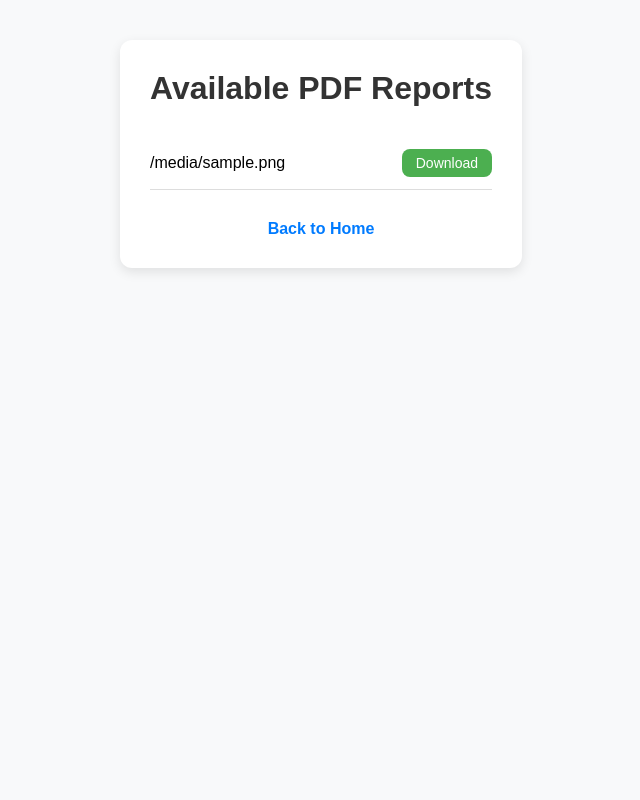
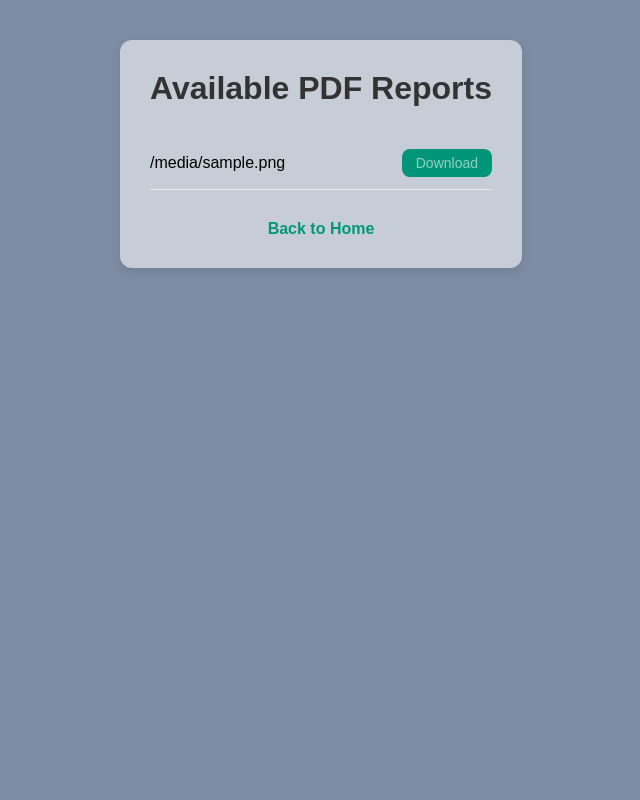
Before and after one commit to TOT102/med-server, a Flask app: template app/templates/list_reports.html in a window 1280 px wide. Shown: the whole page, without its empty margins (319-959 px from the left). Run offline with Flask 3, Linux system fonts and the light colour scheme; the template is opened without the code that fills it: most values are stand-ins (such as "Sample title", 1, 10 or a date in 2020).

Commit message:
New frontend color style
Change the color's to darker ones.

```diff
--- a/app/static/styles.css
+++ b/app/static/styles.css
@@ -11,15 +11,15 @@
   flex-direction: column;
   justify-content: space-between; /* Push top and bottom content apart */
   gap: 20px;
-  background: #ffffff;
+  background: #f8f9fa;
   padding: 30px;
   border-radius: 12px;
-  box-shadow: 0 4px 12px rgba(0, 0, 0, 0.1);
+  box-shadow: 0 4px 12px #ffffff8f;
 }
 
 body {
   font-family: 'Roboto', sans-serif;
-  background-color: #f8f9fa;
+  background-color: #19345c8e;
 }
 
 /* Layout Containers */
@@ -32,7 +32,7 @@ body {
 
 .chart-area {
   flex: 1;
-  background: #ffffff;
+  background: #ffffff8f;
   padding: 30px;
   border-radius: 12px;
   box-shadow: 0 4px 12px rgba(0, 0, 0, 0.1);
@@ -43,7 +43,7 @@ body {
   display: flex;
   flex-direction: column;
   gap: 20px;
-  background: #ffffff;
+  background: #ffffff8f;
   padding: 30px;
   border-radius: 12px;
   box-shadow: 0 4px 12px rgba(0, 0, 0, 0.1);
@@ -59,7 +59,7 @@ body {
   padding: 0 16px;
   font-size: 16px;
   background-color: #009578;
-  color: #fff;
+  color: #f8f9fa;
   border: none;
   border-radius: 8px;
   cursor: pointer;
@@ -103,7 +103,7 @@ body {
   padding: 8px 12px;
   margin-bottom: 20px;
   border-radius: 6px;
-  border: 1px solid #ccc;
+  border: 1px solid #f8f9fa;
 }
 
 /* Indicator Values */
@@ -111,7 +111,7 @@ body {
 .indicator-box {
   padding: 20px;
   background-color: #f8f9fa;
-  border: 1px solid #ddd;
+  border: 1px solid #f8f9fa;
   border-radius: 12px;
   display: flex;
   flex-direction: column;
@@ -120,7 +120,7 @@ body {
 }
 
 .indicator-value {
-  background-color: #e9ecef;
+  background-color: #f8f9fa;
   color: #333;
   cursor: default;
   justify-content: space-between;
@@ -128,11 +128,11 @@ body {
 }
 
 .indicator-value:hover {
-  background-color: #e9ecef; /* No hover change */
+  background-color: #f8f9fa; /* No hover change */
 }
 
 .indicator-value:active {
-  background-color: #e9ecef; /* No active effect */
+  background-color: #f8f9fa; /* No active effect */
 }
 
 .indicator-value span:last-child {
@@ -146,7 +146,7 @@ body {
     flex-direction: column;
     min-height: 100vh;
     font-family: Arial, sans-serif;
-    background-color: #f8f9fa;
+    background-color: #19345c8e;
     padding: 0;
     margin: 0;
 }
@@ -154,7 +154,7 @@ body {
 .dp-container {
     max-width: 1200px;
     margin: 40px auto 0 auto;
-    background: white;
+    background: #ffffff8f;
     padding: 30px;
     border-radius: 12px;
     box-shadow: 0 4px 12px rgba(0, 0, 0, 0.1);
@@ -177,7 +177,7 @@ body {
     justify-content: space-between;
     align-items: center;
     padding: 12px 0;
-    border-bottom: 1px solid #ddd;
+    border-bottom: 1px solid #ffffff8f;
 }
 
 .download-page-file-name {
@@ -190,13 +190,13 @@ body {
     font-size: 14px;
     border: none;
     border-radius: 8px;
-    background-color: #4CAF50;
-    color: white;
+    background-color: #009578;
+    color: #ffffff8f;
     cursor: pointer;
 }
 
 .dp-download-button:hover {
-    background-color: #45a049;
+    background-color: #008168;
 }
 
 .dp-no-reports {
@@ -209,12 +209,13 @@ body {
     display: block;
     margin-top: 30px;
     text-align: center;
-    color: #007bff;
+    color: #009578;
     text-decoration: none;
     font-weight: bold;
 }
 
 .dp-back-link:hover {
+    color: #008168;
     text-decoration: underline;
 }
 
@@ -224,7 +225,7 @@ body {
   top: 0;
   left: 50%;
   transform: translateX(-50%);
-  background-color: #28a745;
+  background-color: #009578;
   color: white;
   padding: 16px 32px;
   font-size: 16px;
```
